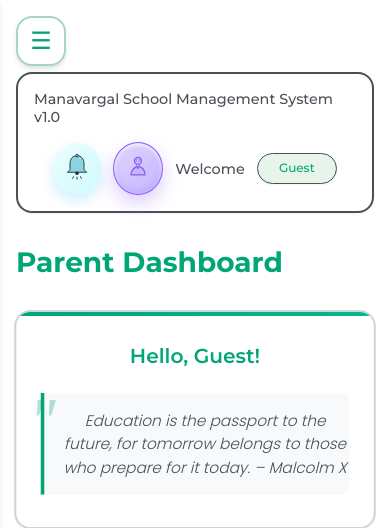
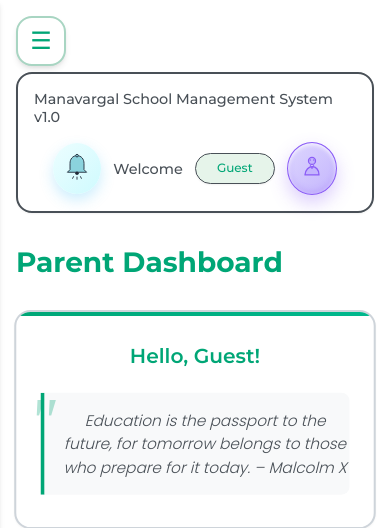
Before and after one commit to anxmeshhh/School-Management-System-Fully-Fledged-, a Django app: template users/templates/users/parent_dashboard.html in a window 390 px wide. Shown: the top 528 px of the page. Run offline with Django 5.2, Linux system fonts and the light colour scheme; the template is opened without the code that fills it, so the values that code supplies are empty.

Commit message:
Made the changes in SMS

```diff
--- a/users/templates/users/parent_dashboard.html
+++ b/users/templates/users/parent_dashboard.html
@@ -201,7 +201,6 @@
         align-items: center;
         gap: 1.5rem;
     }
-
 
     .header-text {
         color: var(--text-color);
@@ -413,7 +412,6 @@
         100% { transform: scale(1); }
     }
 
-        /* FIXED: Menu toggle positioning */
     .menu-toggle {
         display: none;
         font-size: 1.5rem;
@@ -441,7 +439,6 @@
         transform: scale(1.05);
     }
 
-        /* Sidebar overlay for mobile */
     .sidebar-overlay {
         display: none;
         position: fixed;
@@ -609,12 +606,9 @@
             padding: 1rem;
         }
 
-
         .header-right {
             justify-content: center;
             gap: 1rem;
-                flex-wrap: wrap;
-                order: 2;
         }
 
         .username-box {
@@ -648,9 +642,6 @@
         .sidebar-header {
             font-size: 1.125rem;
             padding-top: 5rem;
-            }
-            .parent-button {
-        position: relative;
         }
     }
 
@@ -777,6 +768,11 @@
             </ul>
         </div>
 
+
+
+        <span class="header-text">Welcome</span>
+        <span class="username-box">{{ admin_name|default:"Guest" }}</span>
+
         <button class="parent-button" aria-label="Parent Profile">
             <svg viewBox="0 0 64 64" width="28" height="28">
                 <circle cx="32" cy="18" r="8" fill="#c4b5fd" stroke="#8b5cf6" stroke-width="3"/>
@@ -786,9 +782,6 @@
                 <circle cx="36" cy="16" r="1.5" fill="#8b5cf6"/>
             </svg>
         </button>
-
-        <span class="header-text">Welcome</span>
-        <span class="username-box">{{ admin_name|default:"Guest" }}</span>
     </div>
 </header>
 
```
Lines whose indentation alone changed are shown as unchanged.
